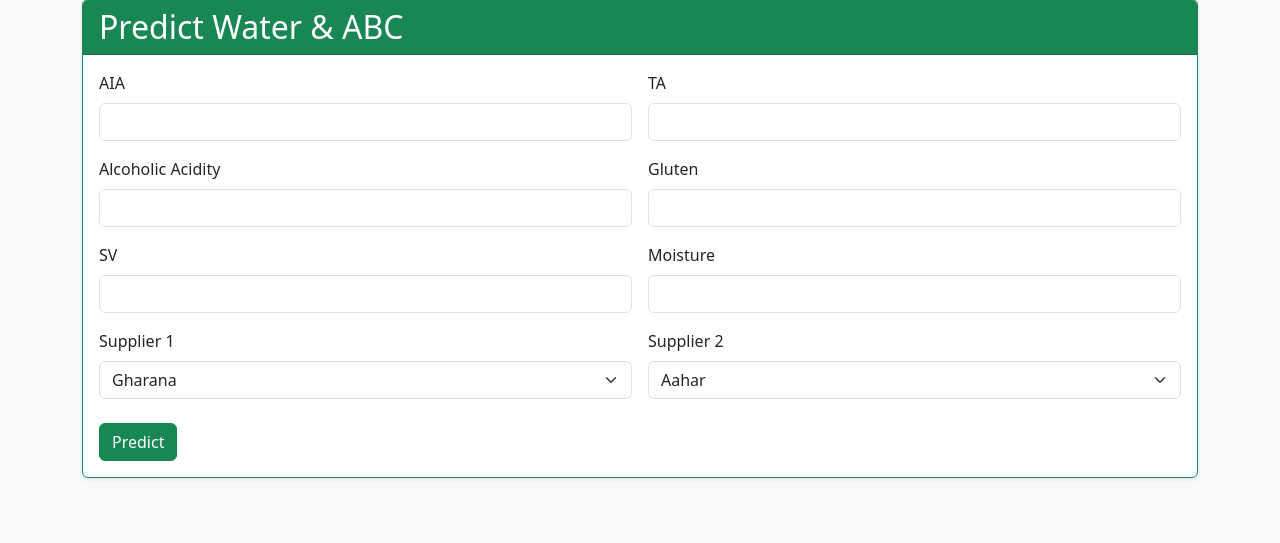
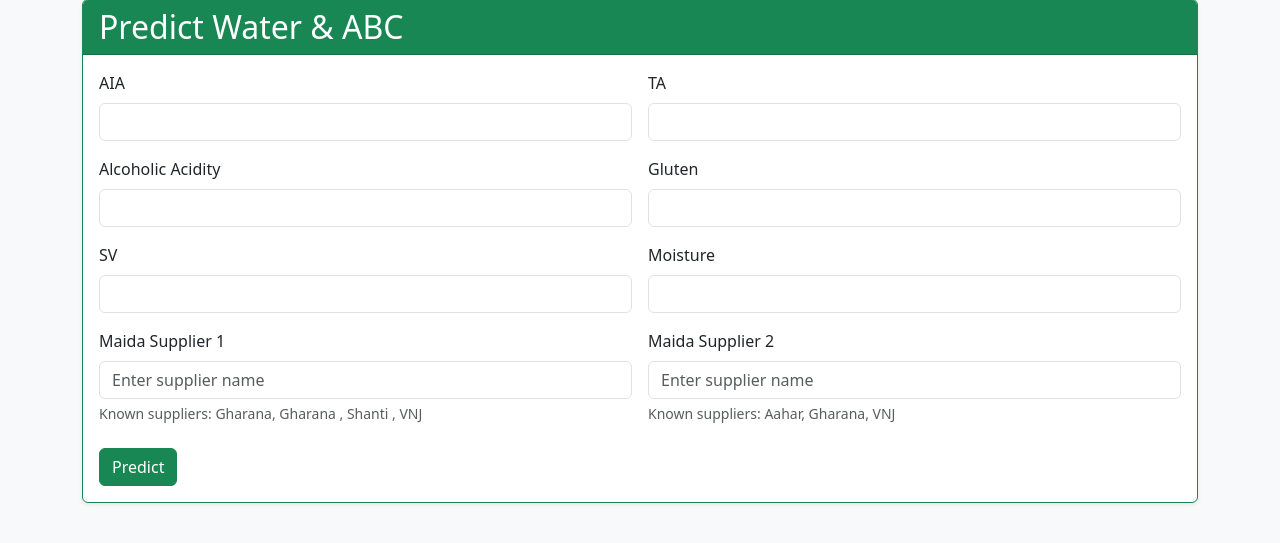
Before and after one commit to RDT3612/maida_flask_app, a Flask app: page / in a window 1280 px wide. Shown: the part 49-592 px from the top of the page. Run offline with Flask 3, Linux system fonts and the light colour scheme; parts of the project's set-up code (start-up, migrations or seed data) failed here and were passed over.

Commit message:
requirement updated

```diff
--- a/app.py
+++ b/app.py
@@ -4,13 +4,16 @@ import pandas as pd
 from sklearn.ensemble import RandomForestRegressor
 import joblib
 
+
 app = Flask(__name__)
+
 
 # Paths
 DATA_PATH     = os.path.join('data', 'ML-Process-control.xlsx')
 MODEL_PATH    = os.path.join('models', 'water_abc_model.pkl')
 ENCODERS_PATH = os.path.join('models', 'encoders.json')
 FEEDBACK_CSV  = os.path.join('data', 'feedback.csv')
+
 
 # Feature lists
 ALL_FEATURES = [
@@ -23,6 +26,28 @@ PRED_FEATURES = [
     'Maida Supplier 1','Maida Supplier 2'
 ]
 
+
+def update_encoders(supplier1, supplier2):
+    """Update encoders with new supplier names if they don't exist"""
+    global encoders
+
+    # Check and add new suppliers to encoders
+    if supplier1 not in encoders['Maida Supplier 1']:
+        # Get the next available code
+        max_code = max(encoders['Maida Supplier 1'].values()) if encoders['Maida Supplier 1'] else -1
+        encoders['Maida Supplier 1'][supplier1] = max_code + 1
+
+    if supplier2 not in encoders['Maida Supplier 2']:
+        # Get the next available code
+        max_code = max(encoders['Maida Supplier 2'].values()) if encoders['Maida Supplier 2'] else -1
+        encoders['Maida Supplier 2'][supplier2] = max_code + 1
+
+    # Save updated encoders
+    os.makedirs(os.path.dirname(ENCODERS_PATH), exist_ok=True)
+    with open(ENCODERS_PATH, 'w') as f:
+        json.dump(encoders, f, indent=2)
+
+
 def train_model(df: pd.DataFrame):
     # Drop rows missing targets
     df_clean = df.dropna(subset=['Water added','ABC added'])
@@ -33,6 +58,7 @@ def train_model(df: pd.DataFrame):
     os.makedirs(os.path.dirname(MODEL_PATH), exist_ok=True)
     joblib.dump(model, MODEL_PATH)
     return model
+
 
 # Load raw data
 raw_df = pd.read_excel(DATA_PATH)
@@ -45,15 +71,37 @@ for col in ['Penetrometer Reading','Dough Temperature']:
 for col in ['Maida Supplier 1','Maida Supplier 2']:
     raw_df[col] = raw_df[col].astype('category').cat.codes
 
-# Load encoders
-with open(ENCODERS_PATH) as f:
-    encoders = json.load(f)
+
+# Load or create encoders
+if os.path.exists(ENCODERS_PATH):
+    with open(ENCODERS_PATH) as f:
+        encoders = json.load(f)
+else:
+    # Create default encoders if file doesn't exist
+    encoders = {
+        "Maida Supplier 1": {
+            "Gharana": 0,
+            "Gharana ": 1,
+            "Shanti ": 2,
+            "VNJ": 3
+        },
+        "Maida Supplier 2": {
+            "Aahar": 0,
+            "Gharana": 1,
+            "VNJ": 2
+        }
+    }
+    os.makedirs(os.path.dirname(ENCODERS_PATH), exist_ok=True)
+    with open(ENCODERS_PATH, 'w') as f:
+        json.dump(encoders, f, indent=2)
+
 
 # Load or train model
 if os.path.exists(MODEL_PATH):
     model = joblib.load(MODEL_PATH)
 else:
     model = train_model(raw_df)
+
 
 @app.route('/', methods=['GET','POST'])
 def index():
@@ -67,16 +115,25 @@ def index():
                                    submitted=False,
                                    encoders=encoders,
                                    error="Enter valid numbers.")
-        # Map suppliers
-        sup1 = request.form['Maida Supplier 1']
-        sup2 = request.form['Maida Supplier 2']
-        code1 = encoders['Maida Supplier 1'].get(sup1)
-        code2 = encoders['Maida Supplier 2'].get(sup2)
-        if code1 is None or code2 is None:
+
+        # Get supplier names from text input
+        sup1 = request.form['Maida Supplier 1'].strip()
+        sup2 = request.form['Maida Supplier 2'].strip()
+
+        # Validate supplier names are not empty
+        if not sup1 or not sup2:
             return render_template('index.html',
                                    submitted=False,
                                    encoders=encoders,
-                                   error="Unknown supplier.")
+                                   error="Supplier names cannot be empty.")
+
+        # Update encoders with new suppliers if needed
+        update_encoders(sup1, sup2)
+
+        # Get codes for suppliers
+        code1 = encoders['Maida Supplier 1'][sup1]
+        code2 = encoders['Maida Supplier 2'][sup2]
+
         # Predict
         vals = numeric_vals + [code1, code2]
         X_new = pd.DataFrame([vals], columns=PRED_FEATURES)
@@ -90,8 +147,14 @@ def index():
                                form=request.form)
     return render_template('index.html', submitted=False, encoders=encoders)
 
+
 @app.route('/feedback', methods=['POST'])
 def feedback():
+    # Get supplier names and update encoders if needed
+    sup1 = request.form['Maida Supplier 1'].strip()
+    sup2 = request.form['Maida Supplier 2'].strip()
+    update_encoders(sup1, sup2)
+
     # Build record including feedback-only inputs
     record = {
         'AIA':request.form['AIA'],
@@ -102,8 +165,8 @@ def feedback():
         'Moisture':request.form['Moisture'],
         'Penetrometer Reading':request.form['Penetrometer Reading'],
         'Dough Temperature':request.form['Dough Temperature'],
-        'Maida Supplier 1':encoders['Maida Supplier 1'][request.form['Maida Supplier 1']],
-        'Maida Supplier 2':encoders['Maida Supplier 2'][request.form['Maida Supplier 2']],
+        'Maida Supplier 1':encoders['Maida Supplier 1'][sup1],
+        'Maida Supplier 2':encoders['Maida Supplier 2'][sup2],
         'Pred Water':request.form['Pred Water'],
         'Pred ABC':request.form['Pred ABC'],
         'Actual Water':request.form['Actual Water'],
@@ -116,6 +179,7 @@ def feedback():
         fb_df.to_csv(FEEDBACK_CSV, mode='a', header=False, index=False)
     else:
         fb_df.to_csv(FEEDBACK_CSV, index=False)
+
     # Retrain on combined data
     combined = pd.concat([raw_df, pd.read_csv(FEEDBACK_CSV)], sort=False)
     for col in ['Penetrometer Reading','Dough Temperature']:
@@ -127,5 +191,6 @@ def feedback():
     model = train_model(combined)
     return redirect(url_for('index'))
 
+
 if __name__=='__main__':
     app.run(debug=True)
--- a/templates/index.html
+++ b/templates/index.html
@@ -31,26 +31,24 @@
               </div>
             {% endfor %}
             <div class="col-md-6">
-              <label class="form-label">Supplier 1</label>
-              <select name="Maida Supplier 1" class="form-select" required>
-                {% for name in encoders['Maida Supplier 1'].keys() %}
-                  <option value="{{ name }}"
-                    {% if form and form['Maida Supplier 1']==name %}selected{% endif %}>
-                    {{ name }}
-                  </option>
-                {% endfor %}
-              </select>
+              <label class="form-label">Maida Supplier 1</label>
+              <input type="text" name="Maida Supplier 1"
+                     class="form-control" required
+                     placeholder="Enter supplier name"
+                     value="{{ form['Maida Supplier 1'] if form else '' }}"/>
+              <div class="form-text">
+                Known suppliers: {{ ', '.join(encoders['Maida Supplier 1'].keys()) }}
+              </div>
             </div>
             <div class="col-md-6">
-              <label class="form-label">Supplier 2</label>
-              <select name="Maida Supplier 2" class="form-select" required>
-                {% for name in encoders['Maida Supplier 2'].keys() %}
-                  <option value="{{ name }}"
-                    {% if form and form['Maida Supplier 2']==name %}selected{% endif %}>
-                    {{ name }}
-                  </option>
-                {% endfor %}
-              </select>
+              <label class="form-label">Maida Supplier 2</label>
+              <input type="text" name="Maida Supplier 2"
+                     class="form-control" required
+                     placeholder="Enter supplier name"
+                     value="{{ form['Maida Supplier 2'] if form else '' }}"/>
+              <div class="form-text">
+                Known suppliers: {{ ', '.join(encoders['Maida Supplier 2'].keys()) }}
+              </div>
             </div>
           </div>
           <div class="mt-4">
@@ -58,20 +56,21 @@
           </div>
         </form>
 
+
         {% if submitted %}
           <hr class="my-4"/>
           <h4>Prediction</h4>
           <p class="fs-5">
-            <strong>Water:</strong> {{ water }} L
-            <strong>ABC:</strong> {{ abc }} kg
+            <strong>Water:</strong> {{ water }} L
+            <strong>ABC:</strong> {{ abc }} kg
           </p>
           <h5 class="mt-4">Provide Feedback</h5>
           <form action="{{ url_for('feedback') }}" method="post">
-            {% for key in ['AIA','TA','Alcoholic Acidity','Gluten','SV','Moisture',
-                           'Penetrometer Reading','Dough Temperature',
-                           'Maida Supplier 1','Maida Supplier 2'] %}
+            {% for key in ['AIA','TA','Alcoholic Acidity','Gluten','SV','Moisture'] %}
               <input type="hidden" name="{{ key }}" value="{{ form[key] }}">
             {% endfor %}
+            <input type="hidden" name="Maida Supplier 1" value="{{ form['Maida Supplier 1'] }}">
+            <input type="hidden" name="Maida Supplier 2" value="{{ form['Maida Supplier 2'] }}">
             <input type="hidden" name="Pred Water" value="{{ water }}">
             <input type="hidden" name="Pred ABC" value="{{ abc }}">
             <div class="row g-3">
```
Also changed, not shown: 1 other file.
